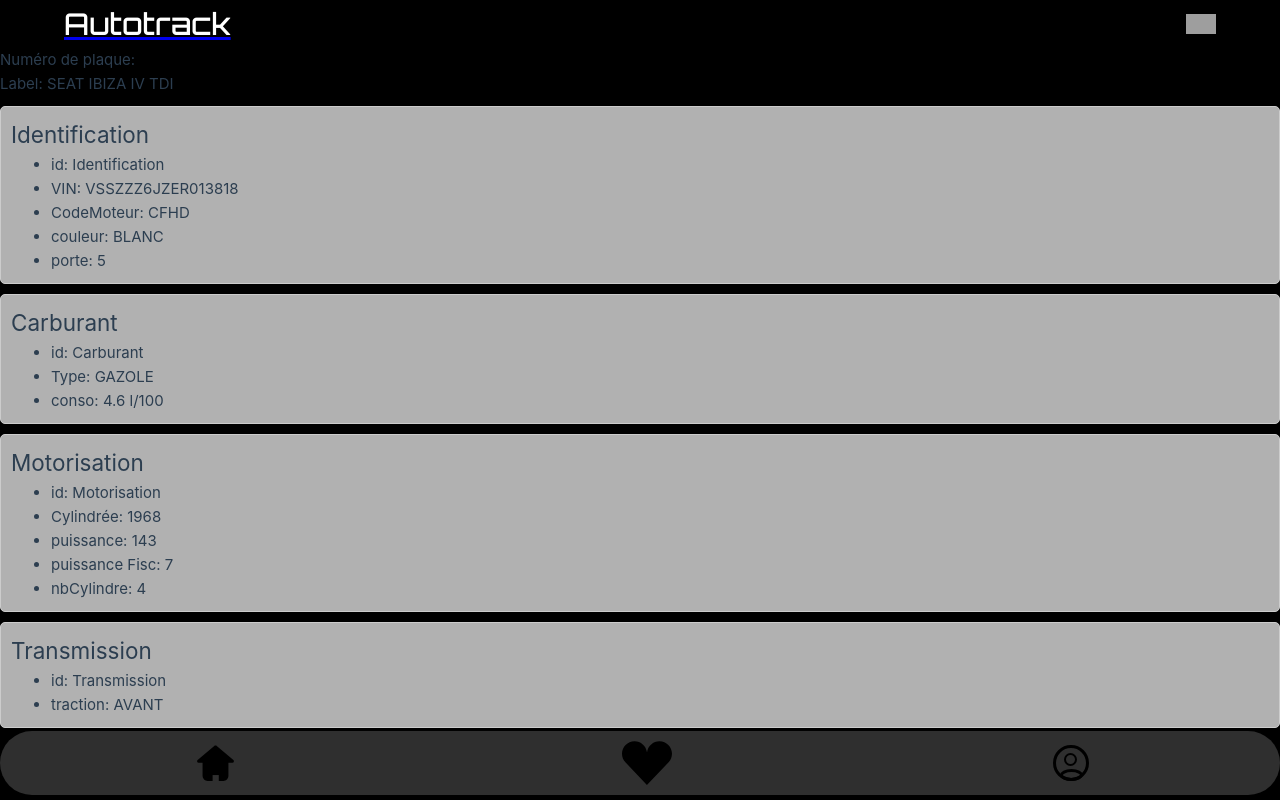
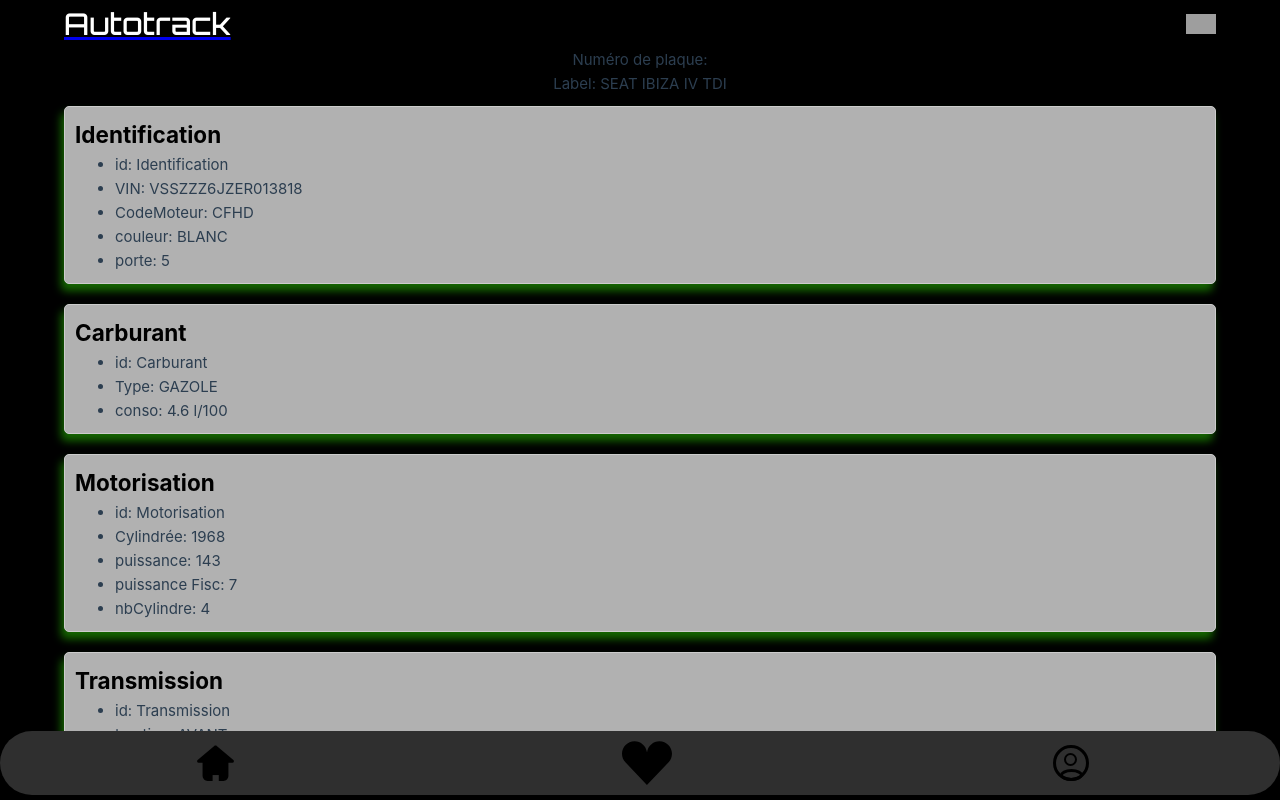
Before and after one commit to nathan74490/autoTrack, a Vue app: page /ValueResearch in a window 1280 px wide. Built offline with nearby package versions, Linux system fonts and the light colour scheme; grey boxes are pictures that could not be loaded.

Commit message:
modif css valueResearch

```diff
--- a/src/views/ValueResearch.vue
+++ b/src/views/ValueResearch.vue
@@ -1,5 +1,5 @@
 <template>
-    <div>
+    <div id="info">
       <p>Numéro de plaque: {{ store.plateNumber }}</p>
       <p>Label: {{ store.AWN_label }}</p>
 
@@ -34,11 +34,23 @@
 
   <style>
   /* Un peu de style pour organiser les sections */
+  #info{
+    display: flex;
+    flex-direction: column;
+    justify-content: center;
+    align-items: center;
+  }
   .info-section {
     border: 1px solid #ccc;
     padding: 10px;
+    width: 90%;
     margin: 10px 0;
     border-radius: 5px;
     background-color: #B1B1B1;
+    box-shadow: -3px 7px 8px rgba(21, 104, 0, 1);
+  }
+  h2{
+    font-weight: bold;
+    color: black;
   }
   </style>
```
